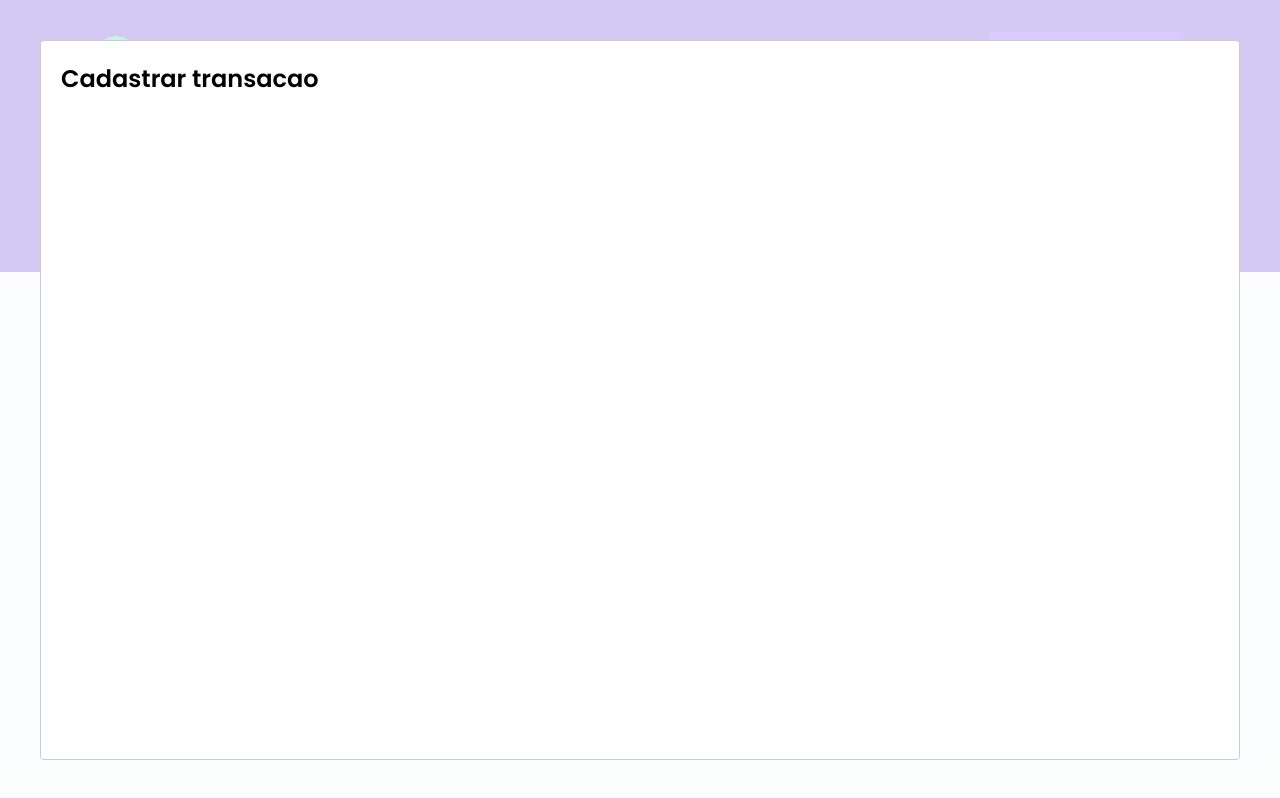
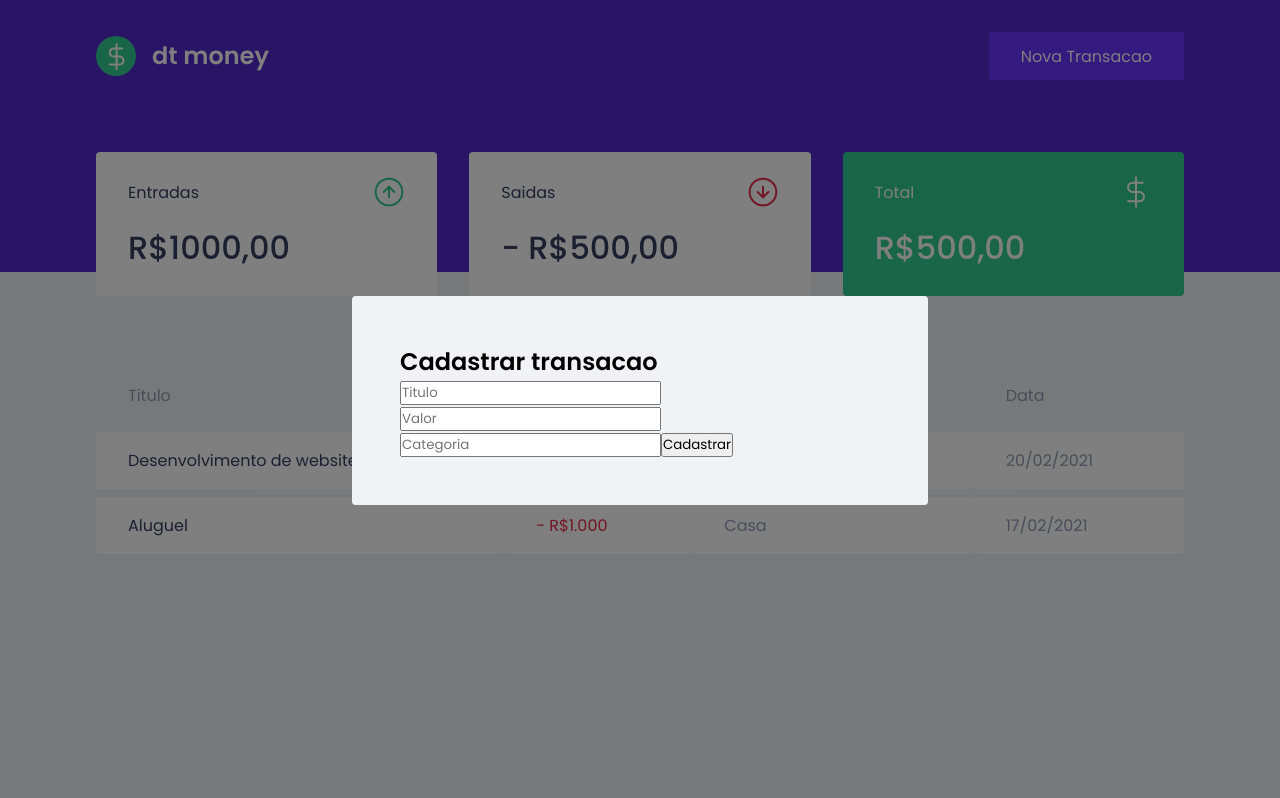
Before and after one commit to horquidia-lima/dtmoney-reactjs, a React (Create React App) app: page / in a window 1280 px wide. Both pictures are taken after a click on the button "Nova Transacao". Built offline with nearby package versions, Linux system fonts and the light colour scheme; no server answers; what miragejs would draw is missing.

Commit message:
estrutura do formulario

```diff
--- a/src/components/NewTransactionModal/index.tsx
+++ b/src/components/NewTransactionModal/index.tsx
@@ -1,4 +1,5 @@
 import Modal from "react-modal"
+import { Container } from "./styles"
 
 interface NewTransactionModalProps {
     isOpen: boolean
@@ -10,8 +11,25 @@
         <Modal
           isOpen={isOpen}
           onRequestClose={onRequestClose}
+          overlayClassName="react-modal-overlay"
+          className="react-modal-content"
         >
-          <h2>Cadastrar transacao</h2>
+          <Container>
+            <h2>Cadastrar transacao</h2>
+            <input
+                placeholder="Titulo"
+            />
+            <input
+                placeholder="Valor"
+                type="number"
+            />
+            <input
+                placeholder="Categoria"
+            />
+            <button type="submit">
+                Cadastrar
+            </button>
+          </Container>
         </Modal>
     )
 }
--- a/src/components/NewTransactionModal/styles.ts
+++ b/src/components/NewTransactionModal/styles.ts
@@ -1,5 +1,5 @@
 import styled  from "styled-components";
 
-export const Conatiner = styled.div `
+export const Container = styled.form `
 
 `
--- a/src/styles/global.ts
+++ b/src/styles/global.ts
@@ -54,4 +54,27 @@
         opacity: 0.6;
         cursor: not-allowed;
     }
+
+    .react-modal-overlay{
+        background: rgba(0,0,0, 0.5);
+
+        position: fixed;
+        top: 0;
+        bottom: 0;
+        right: 0;
+        left: 0;
+
+        display: flex;
+        align-items: center;
+        justify-content: center;
+    }
+
+    .react-modal-content{
+        width: 100%;
+        max-width: 576px;
+        background: var(--background);
+        padding: 3rem;
+        position: relative;
+        border-radius: 0.24rem;
+    }
 `
```
